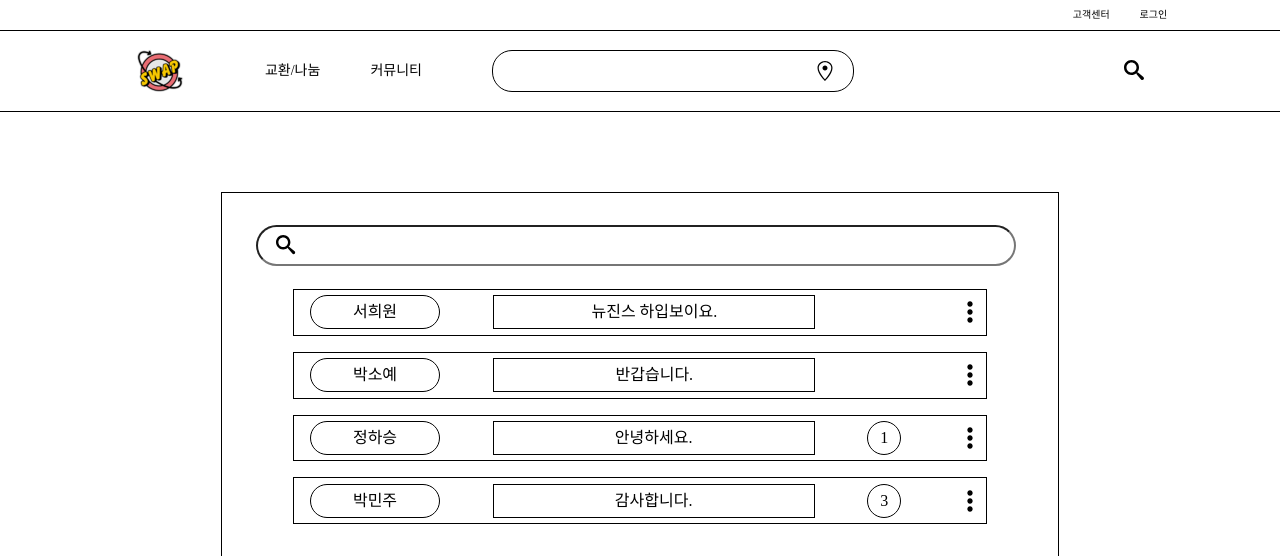
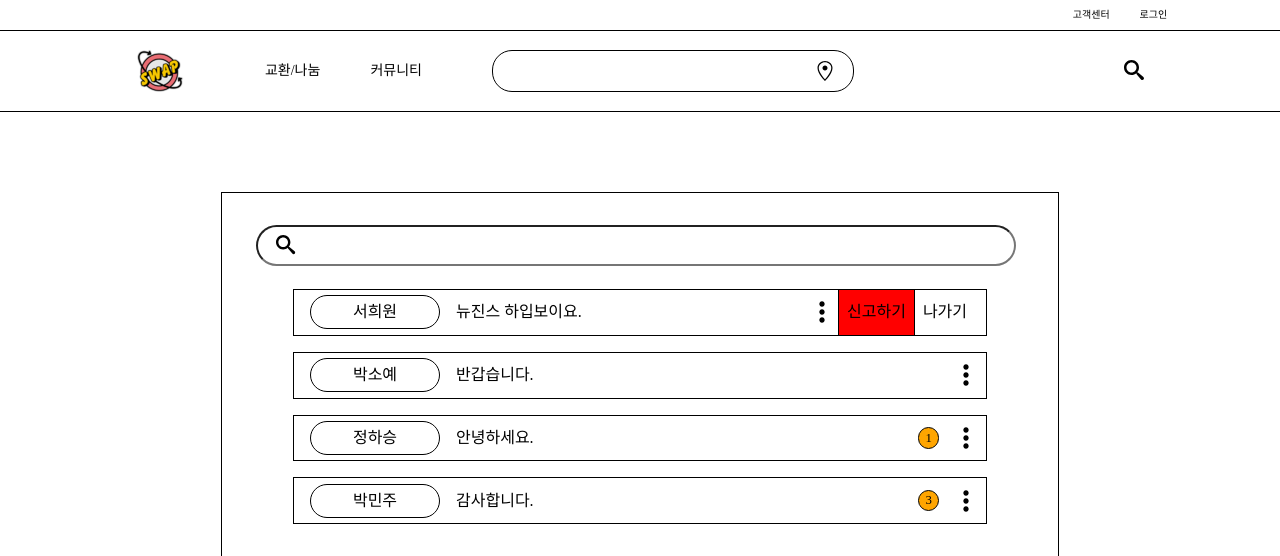
Before and after one commit to project-swap/swap, a React (Create React App) app: page /chat-list in a window 1280 px wide. Both pictures are taken after a click on the icon 969 px from the left and 312 px from the top of the page. Shown: the top 556 px of the page. Built offline with nearby package versions, Linux system fonts and the light colour scheme; no server answers.

Commit message:
Feat : 채팅 리스트 Dots 효과 기능 구현
- Dots 클릭 시 슬라이드 효과
- 다른 Dots 클릭 시 열려있던 슬라이드 접힘
- 열려있는 Dots 재클릭 시 슬라이드 접힘

```diff
--- a/src/components/Chatting/ChattingList/ChatItem.tsx
+++ b/src/components/Chatting/ChattingList/ChatItem.tsx
@@ -1,18 +1,29 @@
-import React from 'react';
+import React, { useState } from 'react';
 import styled from 'styled-components';
 
 import { BiDotsVerticalRounded } from 'react-icons/bi';
 
+interface IUserData {
+  id: number;
+  userName: string;
+  lastMessage: string;
+  notification: number;
+  active: boolean;
+}
+
 const ChattingItems = styled.ul``;
 const ChattingItem = styled.li`
+  position: relative;
   display: flex;
-  justify-content: space-between;
   align-items: center;
   width: 43.25rem;
   height: 2.8rem;
   border: solid 1px black;
   margin-bottom: 1rem;
+  gap: 1rem;
+  overflow: hidden;
 `;
+
 const UserName = styled.div`
   display: flex;
   justify-content: center;
@@ -26,31 +37,84 @@ const UserName = styled.div`
 `;
 const LastMessage = styled.div`
   display: flex;
-  justify-content: center;
+  position: relative;
+  justify-content: flex-start;
   align-items: center;
   width: 20rem;
   height: 2rem;
-  border: solid 1px black;
   cursor: pointer;
 `;
 const Notification = styled.div`
   display: flex;
+  position: absolute;
+  left: 39rem;
   justify-content: center;
   align-items: center;
-  width: 2rem;
-  height: 2rem;
+  width: 1.2rem;
+  height: 1.2rem;
   border: solid 1px black;
   border-radius: 50%;
+  font-size: 0.8rem;
+  background-color: orange;
 `;
 
 const NotNotification = styled.div`
-  width: 2rem;
-  height: 2rem;
+  display: flex;
+  position: absolute;
+  left: 39rem;
+  width: 1.2rem;
+  height: 1.2rem;
 `;
 
 const DotsVerticalIcon = styled(BiDotsVerticalRounded)`
   font-size: 2rem;
+  position: absolute;
   cursor: pointer;
+  left: 41rem;
+  z-index: 5;
+  &.active {
+    left: 32rem;
+    animation-duration: 0.4s;
+    animation-name: dotsSlideAnimation;
+    @keyframes dotsSlideAnimation {
+      from {
+        left: 40rem;
+      }
+      to {
+        left: 32rem;
+      }
+    }
+  }
+`;
+
+const SlideOptionsWrap = styled.div`
+  display: flex;
+  position: absolute;
+  cursor: pointer;
+  left: 34rem;
+  &.active {
+    left: 34rem;
+    animation-duration: 0.4s;
+    animation-name: openSlideAnimation;
+    @keyframes openSlideAnimation {
+      from {
+        left: 40rem;
+      }
+      to {
+        left: 34rem;
+      }
+    }
+  }
+`;
+const SlideOption = styled.div`
+  display: flex;
+  align-items: center;
+  height: 2.8rem;
+  padding: 0 0.5rem 0 0.5rem;
+  border-top: 1px solid black;
+  border-bottom: 1px solid black;
+  border-left: 1px solid black;
+  white-space: nowrap;
 `;
 
 const ChatItem = () => {
@@ -60,30 +124,47 @@ const ChatItem = () => {
       userName: '서희원',
       lastMessage: '뉴진스 하입보이요.',
       notification: 0,
+      active: false,
     },
     {
       id: 1,
       userName: '박소예',
       lastMessage: '반갑습니다.',
       notification: 0,
+      active: false,
     },
     {
       id: 2,
       userName: '정하승',
       lastMessage: '안녕하세요.',
       notification: 1,
+      active: false,
     },
     {
       id: 3,
       userName: '박민주',
       lastMessage: '감사합니다.',
       notification: 3,
+      active: false,
     },
   ];
+  const [userState, setUserState] = useState(mockData);
+  const copyUserState = [...userState];
+
+  const clickSlideOption = (el: IUserData) => {
+    if (!el.active) {
+      copyUserState.filter(el => {
+        el.active = false;
+      });
+    }
+    el.active = !el.active;
+    setUserState(copyUserState);
+  };
+
   return (
     <>
       <ChattingItems>
-        {mockData.map(el => {
+        {copyUserState.map(el => {
           return (
             <ChattingItem key={el.id}>
               <UserName>{el.userName}</UserName>
@@ -93,7 +174,22 @@ const ChatItem = () => {
               ) : (
                 <NotNotification />
               )}
-              <DotsVerticalIcon />
+              <DotsVerticalIcon
+                onClick={() => {
+                  clickSlideOption(el);
+                }}
+                className={el.active ? 'active' : 'inactive'}
+              />
+              {el.active ? (
+                <SlideOptionsWrap className={el.active ? 'active' : 'inactive'}>
+                  <SlideOption style={{ backgroundColor: 'red' }}>
+                    신고하기
+                  </SlideOption>
+                  <SlideOption style={{ backgroundColor: 'white' }}>
+                    나가기
+                  </SlideOption>
+                </SlideOptionsWrap>
+              ) : null}
             </ChattingItem>
           );
         })}
@@ -102,4 +198,4 @@ const ChatItem = () => {
   );
 };
 
-export default ChatItem;
+export default React.memo(ChatItem);
```
